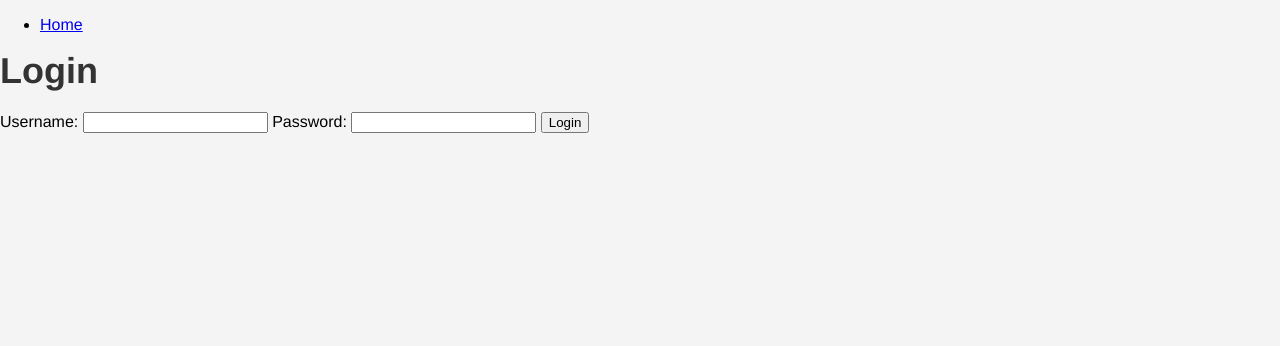
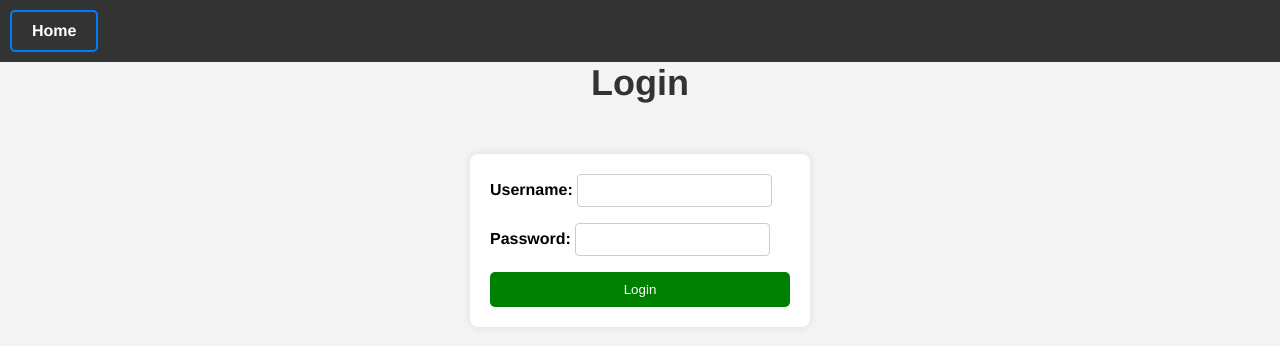
Before and after one commit to SmallManTyrone/Web-Dev-2-Project, a PHP site: page /login.php in a window 1280 px wide. Shown: the top 346 px of the page. Run offline with PHP 8.4, Linux system fonts and the light colour scheme.

Commit message:
commit 7.1, added css for a better experience

```diff
--- a/Web 2 project/Styles.css
+++ b/Web 2 project/Styles.css
@@ -24,28 +24,28 @@ h1 {
     color: #333;
 }
 
-.movie-header {
+.movie-header, .nav-link, .edit-button, nav input[type="text"], nav button {
     margin-bottom: 20px;
 }
 
-.nav-link {
+.nav-link, .edit-button, ul li {
     text-decoration: none;
-    color: #007bff;
     font-weight: bold;
-    margin-right: 20px;
-    padding: 10px 20px; /* Add padding to make it look like a button */
-    border: 2px solid #007bff; /* Add a border */
-    background-color: transparent; /* Make the background transparent */
-    border-radius: 5px; /* Round the corners */
-    transition: background-color 0.3s, color 0.3s;
-    display: inline-block; /* Display as an inline block */
 }
 
-.nav-link:hover {
-    background-color: #007bff; /* Change background color on hover */
-    color: #fff; /* Change text color on hover */
+.nav-link, ul li a {
+    color: #007bff;
+    padding: 10px 20px;
+    border: 2px solid #007bff;
+    border-radius: 5px;
+    transition: background-color 0.3s, color 0.3s;
+    display: inline-block;
 }
 
+.nav-link:hover, ul li a:hover {
+    background-color: #007bff;
+    color: #fff;
+}
 
 .movie-list {
     display: flex;
@@ -419,3 +384,117 @@ nav input::placeholder {
 nav button:hover {
     background-color: blue; /* Darker green on hover */
 }
+
+ul {
+    list-style-type: none;
+    margin: 0;
+    padding: 10px;
+    background-color: #333; /* Dark background color for navigation */
+}
+
+ul li {
+    display: inline;
+    margin-right: 10px;
+}
+
+ul li a {
+    text-decoration: none;
+    color: white;
+}
+
+h1 {
+    text-align: center;
+    color: #333; /* Dark text color */
+}
+
+.login-box {
+    max-width: 300px;
+    margin: 50px auto;
+    padding: 20px;
+    background-color: #fff; /* White background color */
+    border-radius: 8px;
+    box-shadow: 0 0 10px rgba(0, 0, 0, 0.1); /* Light shadow */
+}
+
+form .login {
+    display: flex;
+    flex-direction: row;
+}
+
+label {
+    margin-bottom: 8px;
+    font-weight: bold;
+}
+
+input {
+    padding: 8px;
+    margin-bottom: 16px;
+    border: 1px solid #ccc; /* Light border color */
+    border-radius: 4px;
+}
+
+button {
+    padding: 10px;
+    background-color: blue;
+    color: white;
+    border: none;
+    border-radius: 4px;
+    cursor: pointer;
+}
+
+/* Style for error messages */
+.error-message {
+    color: #ff3333; /* Red error message color */
+    margin-bottom: 10px;
+}
+
+/* Responsive styles for small screens */
+@media (max-width: 600px) {
+    .login-box {
+        width: 80%;
+    }
+}
+
+/* Responsive design for smaller screens */
+@media (max-width: 768px) {
+    .movie-cms-box,
+    .movie-edit-form,
+    .movie-details,
+    .movie-details-preview {
+        width: 90%;
+        max-width: none;
+    }
+}
+
+
+/* Style the login button */
+.login-button {
+    width: 100%; /* Make the button take up the full width */
+    background-color: green; /* Set the background color to green */
+    color: white; /* Set the text color to white */
+    padding: 10px; /* Add padding for better visual appearance */
+    border: none; /* Remove the border */
+    border-radius: 5px; /* Add border radius for rounded corners */
+    cursor: pointer;
+    transition: background-color 0.3s; /* Add a smooth transition effect on hover */
+}
+
+/* Hover effect on the login button */
+.login-button:hover {
+    background-color: darkgreen; /* Darken the background color on hover */
+}
+
+/* Style the register button */
+.logout-button {
+    color: white; /* Set the text color to white */
+    padding: 10px; /* Add padding for better visual appearance */
+    border: none; /* Remove the border */
+    border-radius: 5px; /* Add border radius for rounded corners */
+    cursor: pointer;
+    transition: background-color 0.3s; /* Add a smooth transition effect on hover */
+}
+
+/* Hover effect on the register button */
+.logout-button:hover {
+    background-color: darkred; /* Darken the background color on hover */
+}
--- a/Web 2 project/create-user.php
+++ b/Web 2 project/create-user.php
@@ -47,6 +47,7 @@ if (isset($_POST['create_user'])) {
 <html>
 <head>
     <title>Create User</title>
+    <link rel="stylesheet" href="Styles.css">
 </head>
 <body>
 <ul>
--- a/Web 2 project/edit-user.php
+++ b/Web 2 project/edit-user.php
@@ -56,7 +56,7 @@ if (isset($_GET['user_id'])) {
 <html>
 <head>
     <title>Edit User</title>
-    <link rel="stylesheet" href="styles.css">
+    <link rel="stylesheet" href="Styles.css">
 </head>
 <body>
 <ul>
--- a/Web 2 project/index.php
+++ b/Web 2 project/index.php
@@ -100,12 +100,12 @@ $categoryResult = $conn->query($categorySql);
             <?php
             if (isAdminLoggedIn()) {
                 echo '<li><a href="sort-list.php">Sort Movies</a></li>';
-                echo '<li><a href="logout.php">Log Out</a></li>';
+                echo '<li><a href="logout.php" class= "logout-button">Log Out</a></li>';
                 echo '<li><a href="user_management.php">User Management and Content Management</a>';
             } else if (isLoggedIn()) {
                 echo '<li><a href="post.php">Add Movie</a></li>';
                 echo '<li><a href="sort-list.php">Sort Movies</a></li>';
-                echo '<li><a href="logout.php">Log Out</a></li>';
+                echo '<li><a href="logout.php" class= "logout-button">Log Out</a></li>';
                 echo '<li><a href="CRUDcategory.php">Edit Categories</a></li>';
             } else {
                 echo '<li><a href="register.php">Make Account</a></li>';
--- a/Web 2 project/login.php
+++ b/Web 2 project/login.php
@@ -40,8 +40,7 @@ if ($_SERVER['REQUEST_METHOD'] === 'POST' && isset($_POST['login'])) {
     <meta charset="UTF-8">
     <meta http-equiv="X-UA-Compatible" content="IE, edge">
     <meta name="viewport" content="width=device-width, initial-scale=1.0">
-    <link rel="stylesheet" href="Styles.css">
-    <script src="success_message.js"></script>
+    <link rel="stylesheet" href="styles.css">
     <title>Login</title>
 </head>
 <body>
@@ -57,14 +56,14 @@ if ($_SERVER['REQUEST_METHOD'] === 'POST' && isset($_POST['login'])) {
         echo '<p><a href="registration.php">Register</a></p>';
     }
     ?>
-    <form action="login_process.php" method="post" onsubmit="showLoginSuccess()">
+    <form class = "login" action="login_process.php" method="post" onsubmit="showLoginSuccess()">
         <label for="username">Username:</label>
         <input type="text" id="username" name="username" required>
 
         <label for="password">Password:</label>
         <input type="password" id="password" name="password" required>
 
-        <button type="submit" name="login">Login</button>
+        <button class="login-button" type="submit" name="login">Login</button>
     </form>
 </div>
 </body>
--- a/Web 2 project/register.php
+++ b/Web 2 project/register.php
@@ -50,6 +50,7 @@ if ($_SERVER['REQUEST_METHOD'] === 'POST' && isset($_POST['register'])) {
 <html>
 <head>
     <title>Registration</title>
+    <link rel="stylesheet" href="Styles.css">
 </head>
 <body>
     <h2>Register</h2>
```
Also changed, not shown: other parts of Web 2 project/Styles.css (+8 -43 lines).
